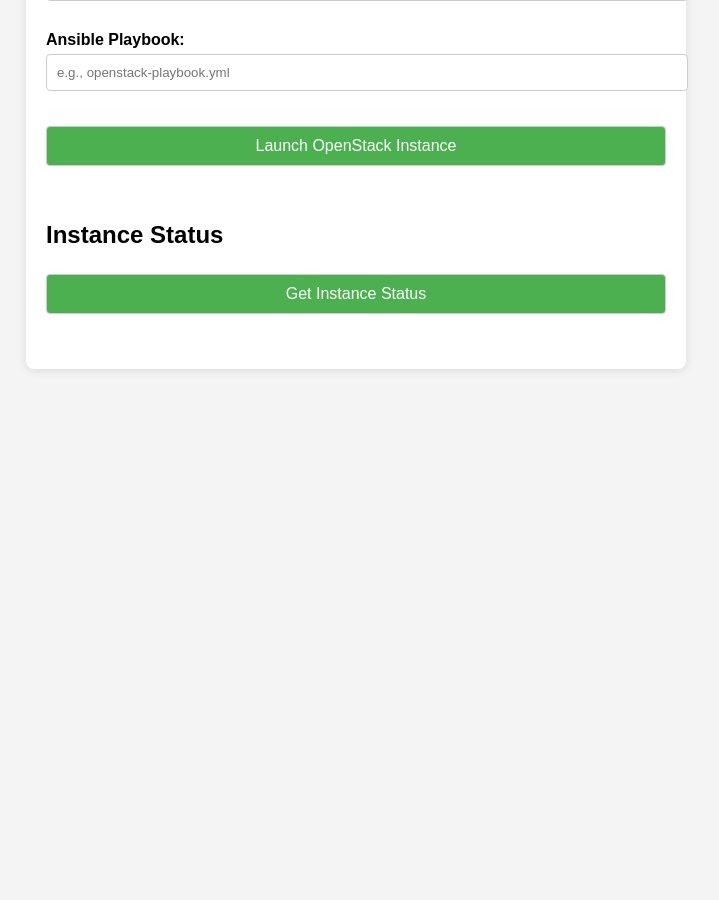
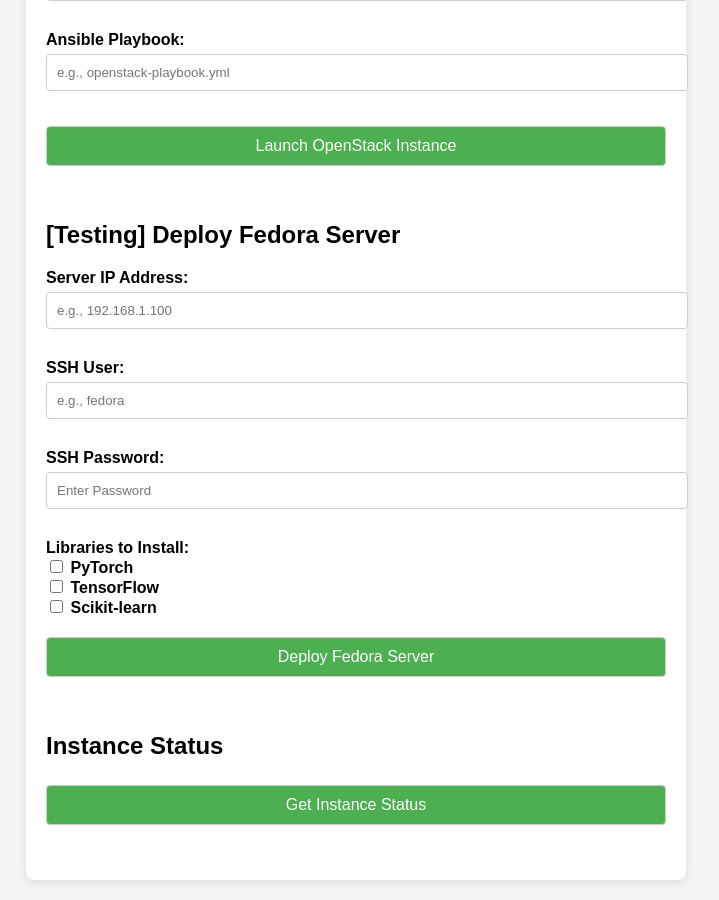
Before and after one commit to koushikpr/Cross-Platform-Model-Development-and-Deployment-Pipeline, a Flask app: page / in a window 1280 px wide. Shown: the part 1635-2535 px from the top of the page, without its empty margins (284-1003 px from the left). Before the commit the page ends 2006 px from the top, so only its background shows below. Run offline with Flask 3, Linux system fonts and the light colour scheme.

Commit message:
Added Fedora System

```diff
--- a/app.py
+++ b/app.py
@@ -3,7 +3,7 @@
 import subprocess
 from flask import Flask, render_template, request, jsonify, redirect
 from flask_swagger_ui import get_swaggerui_blueprint
-
+import paramiko
 app = Flask(__name__)
 
 # File to store Terraform variables
@@ -117,6 +117,71 @@
     public_ip = tf_output.get("instance_public_ip", {}).get("value", "")
 
 
+
+
+FEDORA_PLAYBOOKS_DIR = "/home/ec2-user/Cross-Platform-Model-Development-and-Deployment-Pipeline/ansible/configurations/"
+LIBRARY_PLAYBOOKS_DIR = "/home/ec2-user/Cross-Platform-Model-Development-and-Deployment-Pipeline/ansible/library/"
+
+@app.route("/deploy/fedora", methods=["POST"])
+def deploy_fedora():
+    try:
+        data = request.json
+        server_ip = data.get("server_ip")
+        ssh_user = data.get("ssh_user")
+        ssh_password = data.get("ssh_password")
+        selected_libraries = data.get("libraries", [])
+
+        if not server_ip or not ssh_user or not ssh_password:
+            return jsonify({"error": "Missing required SSH details"}), 400
+
+        # Establish SSH Connection
+        print("Connecting to SSH Client: "+ssh_user+"@"+server_ip)
+        ssh = paramiko.SSHClient()
+        ssh.set_missing_host_key_policy(paramiko.AutoAddPolicy())
+
+
+        try:
+            ssh.connect(server_ip, username=ssh_user, password=ssh_password)
+            print("Connected to "+ssh_user+"@"+server_ip)
+        except Exception as e:
+            return jsonify({"error": f"SSH Connection failed: {str(e)}"}), 500
+
+        # Install Ansible if not installed
+        print("Verifying Ansible Installed")
+        stdin, stdout, stderr = ssh.exec_command("which ansible || sudo dnf install -y ansible")
+        stdout.channel.recv_exit_status()
+
+        # Run Base Configuration Playbook
+        nvidia = f"{FEDORA_PLAYBOOKS_DIR}nvidia-setup.yml"
+        jupyter = f"{FEDORA_PLAYBOOKS_DIR}jupyter-setup.yml"
+        grafana = f"{FEDORA_PLAYBOOKS_DIR}grafana-setup.yml"
+        print("Installing NVIDIA CUDA Toolkit")
+        ssh.exec_command(f"ansible-playbook {nvidia}")
+        print("Installing Grafana")
+        ssh.exec_command(f"ansible-playbook {grafana}")
+        print("Installing Jupyter NoteBook")
+        ssh.exec_command(f"ansible-playbook {jupyter}")
+
+        # Run selected library playbooks
+        for lib in selected_libraries:
+            print("Installing Library: " + lib)
+            lib_playbook = f"{LIBRARY_PLAYBOOKS_DIR}{lib}.yml"
+            ssh.exec_command(f"ansible-playbook {lib_playbook}")
+
+        ssh.close()
+
+        return jsonify({"message": "Fedora Server setup complete"}), 200
+
+    except Exception as e:
+        return jsonify({"error": str(e)}), 500
+
+
+
+
+
+
+
+
 if __name__ == "__main__":
 
     app.run(debug=True)
--- a/templates/index.html
+++ b/templates/index.html
@@ -29,7 +29,7 @@
         label {
             font-weight: bold;
         }
-        input[type="text"], input[type="number"], button {
+        input[type="text"], input[type="password"], input[type="number"], button {
             width: 100%;
             padding: 10px;
             margin-top: 5px;
@@ -147,6 +147,42 @@
             </form>
         </div>
 
+        <!-- Fedora Launch Form -->
+        <div class="form-section">
+            <h2>[Testing] Deploy Fedora Server</h2>
+            <form id="fedoraForm" method="POST">
+                <div class="form-group">
+                    <label for="fedora_ip">Server IP Address:</label>
+                    <input type="text" id="fedora_ip" name="server_ip" placeholder="e.g., 192.168.1.100" required>
+                </div>
+                <div class="form-group">
+                    <label for="fedora_ssh_user">SSH User:</label>
+                    <input type="text" id="fedora_ssh_user" name="ssh_user" placeholder="e.g., fedora" required>
+                </div>
+                <div class="form-group">
+                    <label for="fedora_ssh_password">SSH Password:</label>
+                    <input type="password" id="fedora_ssh_password" name="ssh_password" placeholder="Enter Password" required>
+                </div>
+                <div class="form-group">
+                    <label>Libraries to Install:</label>
+                    <div>
+                        <input type="checkbox" id="pytorch" name="libraries" value="pytorch">
+                        <label for="pytorch">PyTorch</label>
+                    </div>
+                    <div>
+                        <input type="checkbox" id="tensorflow" name="libraries" value="tensorflow">
+                        <label for="tensorflow">TensorFlow</label>
+                    </div>
+                    <div>
+                        <input type="checkbox" id="scikit-learn" name="libraries" value="scikit-learn">
+                        <label for="scikit-learn">Scikit-learn</label>
+                    </div>
+                </div>
+                <button type="button" onclick="deployFedoraServer()">Deploy Fedora Server</button>
+            </form>
+        </div>
+
+
         <h2>Instance Status</h2>
         <button onclick="getInstanceStatus()">Get Instance Status</button>
 
@@ -233,6 +269,36 @@
                 statusMessage.innerHTML = `<p class="error">${result.status}</p>`;
             }
         }
+
+        async function deployFedoraServer() {
+            const selectedLibraries = Array.from(document.querySelectorAll('input[name="libraries"]:checked')).map(cb => cb.value);
+            const serverData = {
+                server_ip: document.getElementById("fedora_ip").value,
+                ssh_user: document.getElementById("fedora_ssh_user").value,
+                ssh_key: document.getElementById("fedora_ssh_password").value,
+                libraries: selectedLibraries
+            };
+
+            const response = await fetch("/deploy/fedora", {
+                method: "POST",
+                headers: {
+                    "Content-Type": "application/json"
+                },
+                body: JSON.stringify(serverData)
+            });
+
+            const result = await response.json();
+            const statusMessage = document.getElementById("statusMessage");
+
+            if (response.ok) {
+                statusMessage.innerHTML = `<p>Fedora Server deployed successfully!</p>`;
+                setTimeout(() => {
+                    window.location.href = `http://${serverData.server_ip}:8080`;
+                }, 2000);
+            } else {
+                statusMessage.innerHTML = `<p class="error">Error: ${result.error}</p>`;
+            }
+        }
     </script>
 
 </body>
```
Also changed, not shown: static/swagger.json (+60 -0 lines).
